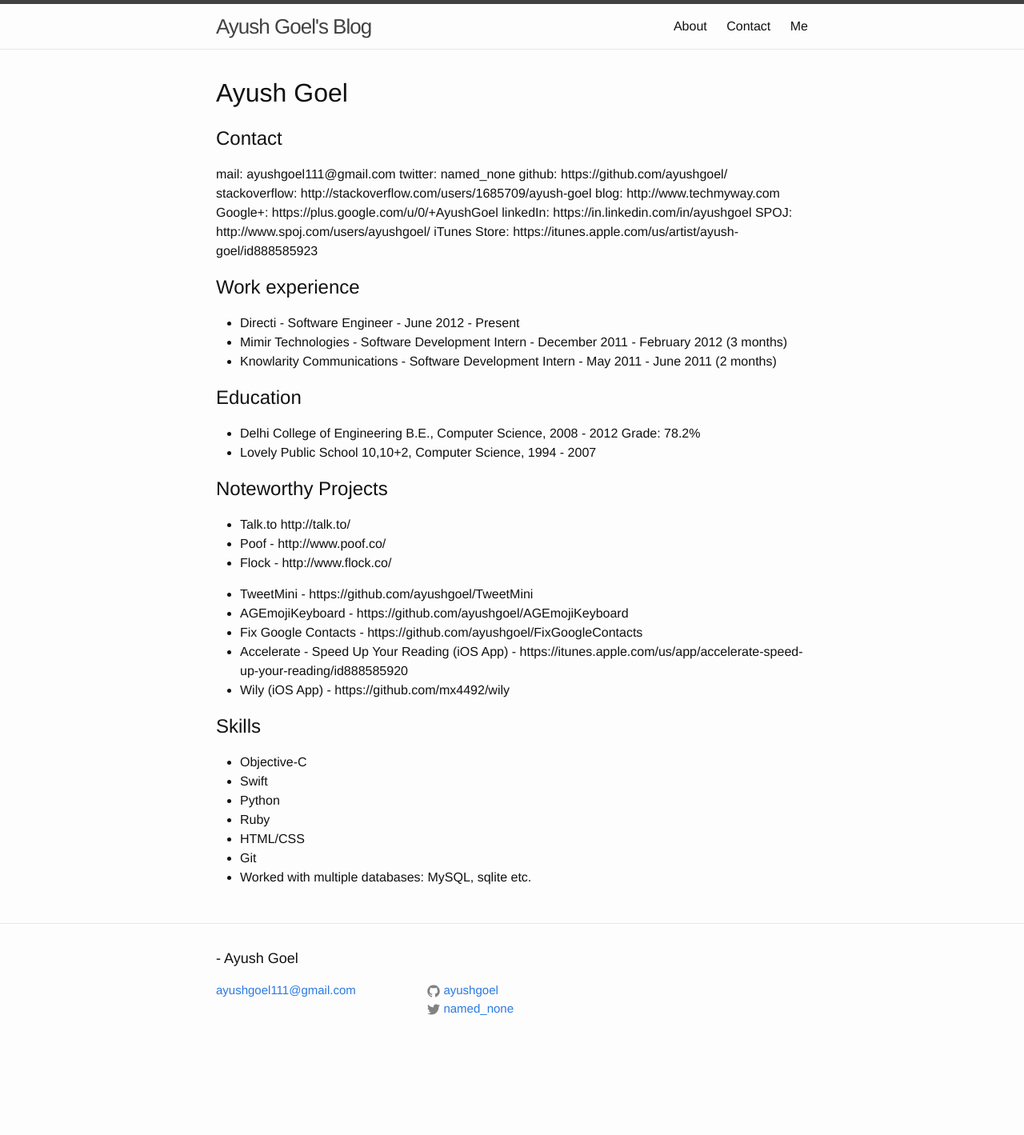
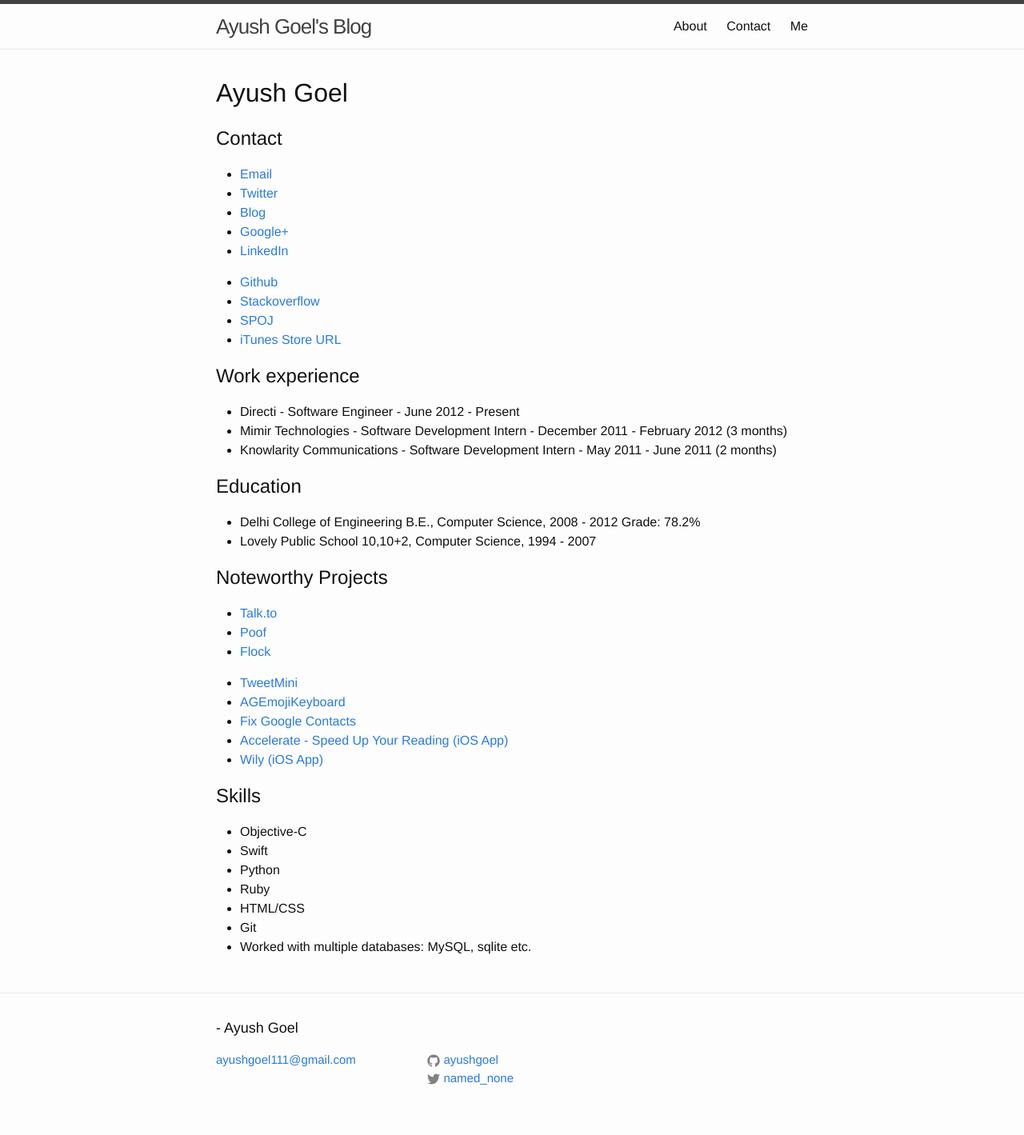
Before and after one commit to ayushgoel/ayushgoel.github.io, a Jekyll site: the page built from _pages/me.md, in a window 1280 px wide. Shown: the whole page at 80% size. Built offline with Jekyll 4.4.1, drawn with Linux system fonts in a browser that asks for light colours; before the commit the page ends 1332 px from its top, so only the background shows below that.

Commit message:
Make text point to required URLs

```diff
--- a/_pages/me.md
+++ b/_pages/me.md
@@ -6,16 +6,17 @@
 # Ayush Goel
 
 ##Contact
-mail: ayushgoel111@gmail.com
-twitter: named_none
-github: https://github.com/ayushgoel/
-stackoverflow: http://stackoverflow.com/users/1685709/ayush-goel
-blog: http://www.techmyway.com
-Google+: https://plus.google.com/u/0/+AyushGoel
-linkedIn: https://in.linkedin.com/in/ayushgoel
-SPOJ: http://www.spoj.com/users/ayushgoel/
-iTunes Store: https://itunes.apple.com/us/artist/ayush-goel/id888585923
 
+* [Email](mailto:ayushgoel111@gmail.com)
+* [Twitter](https://twitter.com/named_none/)
+* [Blog](http://www.techmyway.com)
+* [Google+](https://plus.google.com/u/0/+AyushGoel)
+* [LinkedIn](https://in.linkedin.com/in/ayushgoel)
+
+* [Github](https://github.com/ayushgoel/)
+* [Stackoverflow](http://stackoverflow.com/users/1685709/ayush-goel)
+* [SPOJ](http://www.spoj.com/users/ayushgoel/)
+* [iTunes Store URL](https://itunes.apple.com/us/artist/ayush-goel/id888585923)
 
 ##Work experience
 
@@ -30,15 +31,15 @@
 
 ##Noteworthy Projects
 
-* Talk.to http://talk.to/
-* Poof - http://www.poof.co/
-* Flock - http://www.flock.co/
+* [Talk.to](http://talk.to/)
+* [Poof](http://www.poof.co/)
+* [Flock](http://www.flock.co/)
 
-* TweetMini - https://github.com/ayushgoel/TweetMini
-* AGEmojiKeyboard - https://github.com/ayushgoel/AGEmojiKeyboard
-* Fix Google Contacts - https://github.com/ayushgoel/FixGoogleContacts
-* Accelerate - Speed Up Your Reading (iOS App) - https://itunes.apple.com/us/app/accelerate-speed-up-your-reading/id888585920
-* Wily (iOS App) - https://github.com/mx4492/wily
+* [TweetMini](https://github.com/ayushgoel/TweetMini)
+* [AGEmojiKeyboard](https://github.com/ayushgoel/AGEmojiKeyboard)
+* [Fix Google Contacts](https://github.com/ayushgoel/FixGoogleContacts)
+* [Accelerate - Speed Up Your Reading (iOS App)](https://itunes.apple.com/us/app/accelerate-speed-up-your-reading/id888585920)
+* [Wily (iOS App)](https://github.com/mx4492/wily)
 
 ##Skills
 
```
